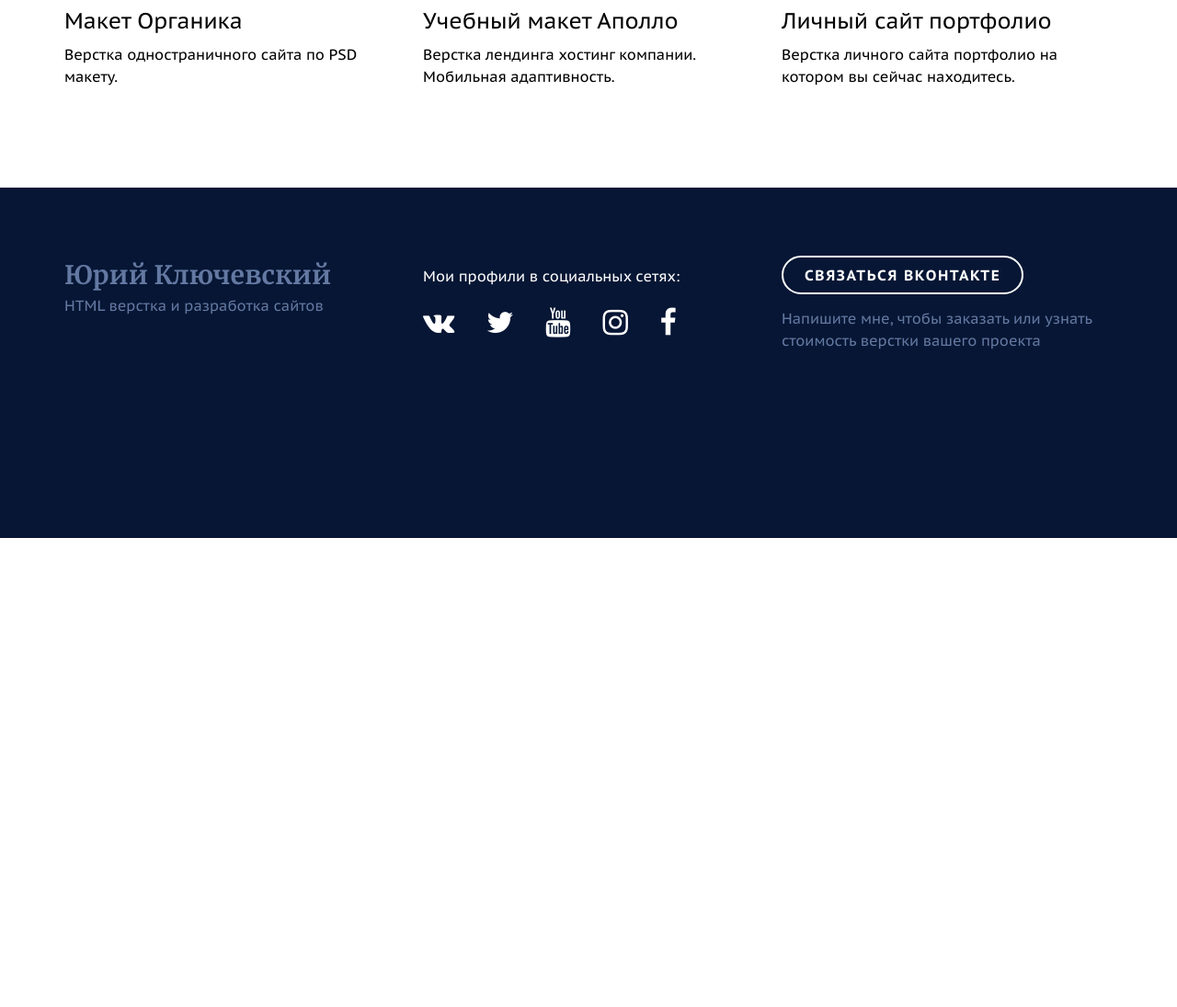
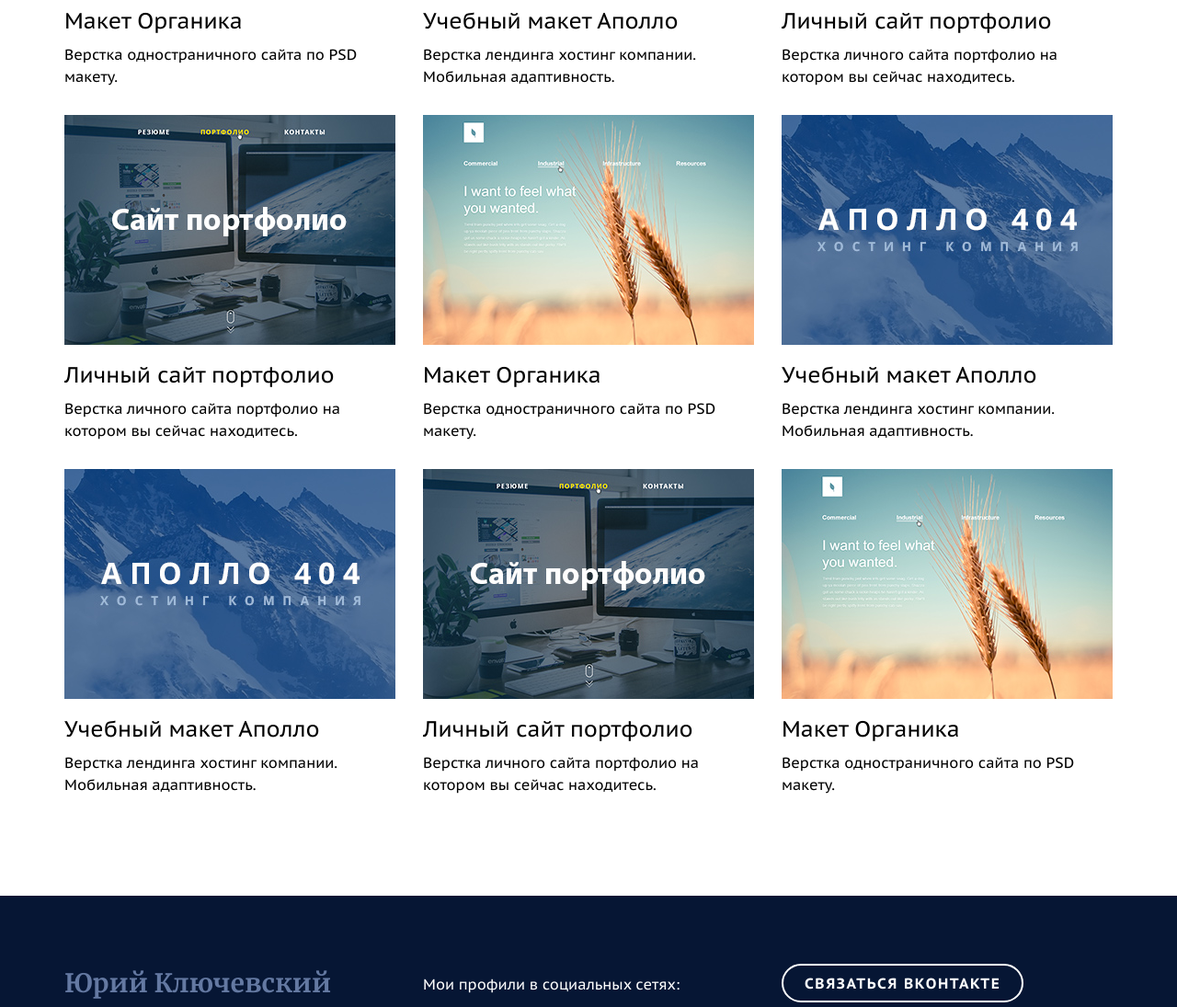
Before and after one commit to mollinders/site-portfolio, a website: page src/index.html in a window 1280 px wide. Shown: the part 1260-2355 px from the top of the page at 92% size. Before the commit the page ends 1845 px from the top, so only its background shows below. Drawn offline with Linux system fonts and the light colour scheme.

Commit message:
Portfolio Items multiplied

```diff
--- a/src/index.html
+++ b/src/index.html
@@ -57,6 +57,68 @@
 
 				<!-- // Item Row 1 -->
 
+				<!-- Item Row 2 -->
+
+				<!-- Item-4 -->
+				<div class="col-4">
+					<div class="portfolio__item">
+						<div class="portfolio__item-img"><img src="img/portfolio/project_portfolio.jpg" alt="Сайт Портфолио"></div>
+						<div class="portfolio__item-title"><a href="work-portfolio.html">Личный сайт портфолио</a></div>
+						<div class="portfolio__item-text">Верстка личного сайта портфолио на котором вы сейчас находитесь.</div>
+					</div>
+				</div> <!-- // Item-4 -->
+
+				<!-- Item-5 -->
+				<div class="col-4">
+					<div class="portfolio__item">
+						<div class="portfolio__item-img"><img src="img/portfolio/project_organica.jpg" alt="Макет Органика"></div>
+						<div class="portfolio__item-title"><a href="work-organica.html">Макет Органика</a></div>
+						<div class="portfolio__item-text">Верстка одностраничного сайта по PSD макету.</div>
+					</div>
+				</div> <!-- // Item-5 -->
+
+				<!-- Item-6 -->
+				<div class="col-4">
+					<div class="portfolio__item">
+						<div class="portfolio__item-img"><img src="img/portfolio/project_apollo.jpg" alt="Макет Аполло"></div>
+						<div class="portfolio__item-title"><a href="work-apollo.html">Учебный макет Аполло</a></div>
+						<div class="portfolio__item-text">Верстка лендинга хостинг компании. Мобильная адаптивность.</div>
+					</div>
+				</div> <!-- // Item-6 -->
+
+				<!-- // Item Row 2 -->
+
+				<!-- Item Row 3 -->
+
+				<!-- Item-7 -->
+				<div class="col-4">
+					<div class="portfolio__item">
+						<div class="portfolio__item-img"><img src="img/portfolio/project_apollo.jpg" alt="Макет Аполло"></div>
+						<div class="portfolio__item-title"><a href="work-apollo.html">Учебный макет Аполло</a></div>
+						<div class="portfolio__item-text">Верстка лендинга хостинг компании. Мобильная адаптивность.</div>
+					</div>
+				</div> <!-- // Item-7 -->
+
+				<!-- Item-8 -->
+				<div class="col-4">
+					<div class="portfolio__item">
+						<div class="portfolio__item-img"><img src="img/portfolio/project_portfolio.jpg" alt="Сайт Портфолио"></div>
+						<div class="portfolio__item-title"><a href="work-portfolio.html">Личный сайт портфолио</a></div>
+						<div class="portfolio__item-text">Верстка личного сайта портфолио на котором вы сейчас находитесь.</div>
+					</div>
+				</div> <!-- // Item-8 -->
+
+				<!-- Item-9 -->
+				<div class="col-4">
+					<div class="portfolio__item">
+						<div class="portfolio__item-img"><img src="img/portfolio/project_organica.jpg" alt="Макет Органика"></div>
+						<div class="portfolio__item-title"><a href="work-organica.html">Макет Органика</a></div>
+						<div class="portfolio__item-text">Верстка одностраничного сайта по PSD макету.</div>
+					</div>
+				</div> <!-- // Item-9 -->
+
+				<!-- // Item Row 3 -->
+
 			</div> <!-- // row Main -->
 
 		</div> <!-- // wrapper-main Portfolio -->
```
